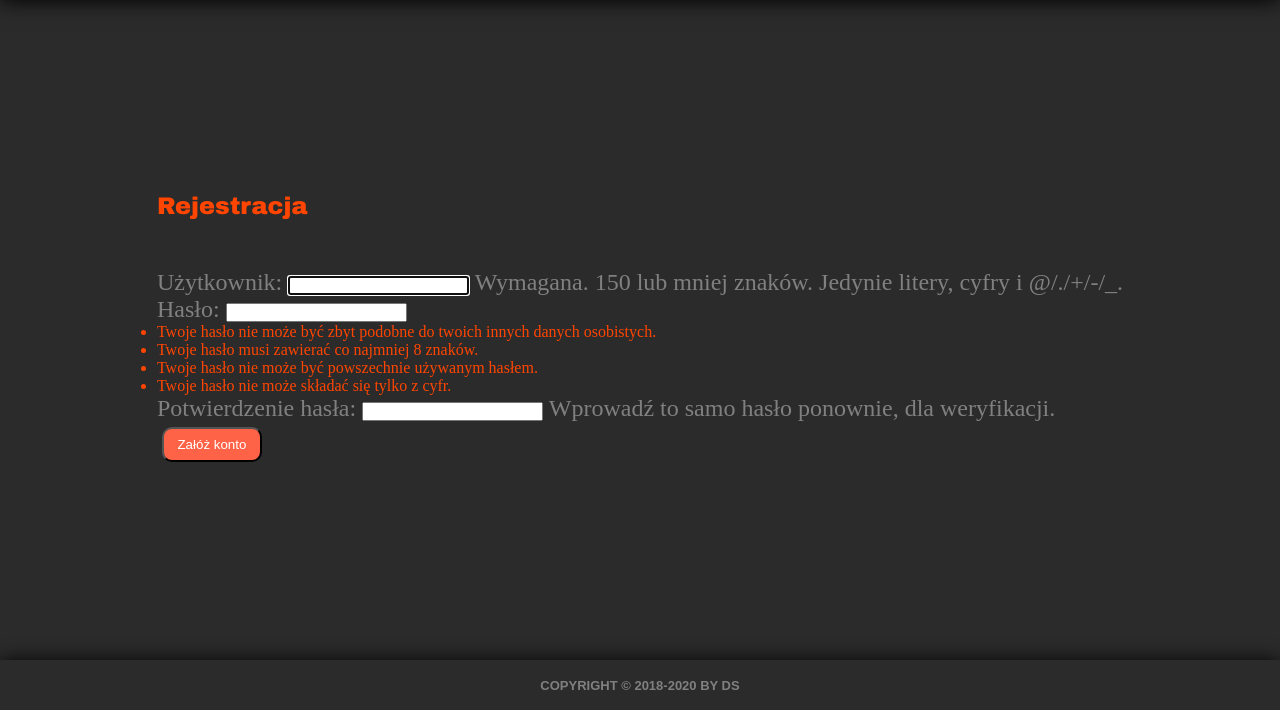
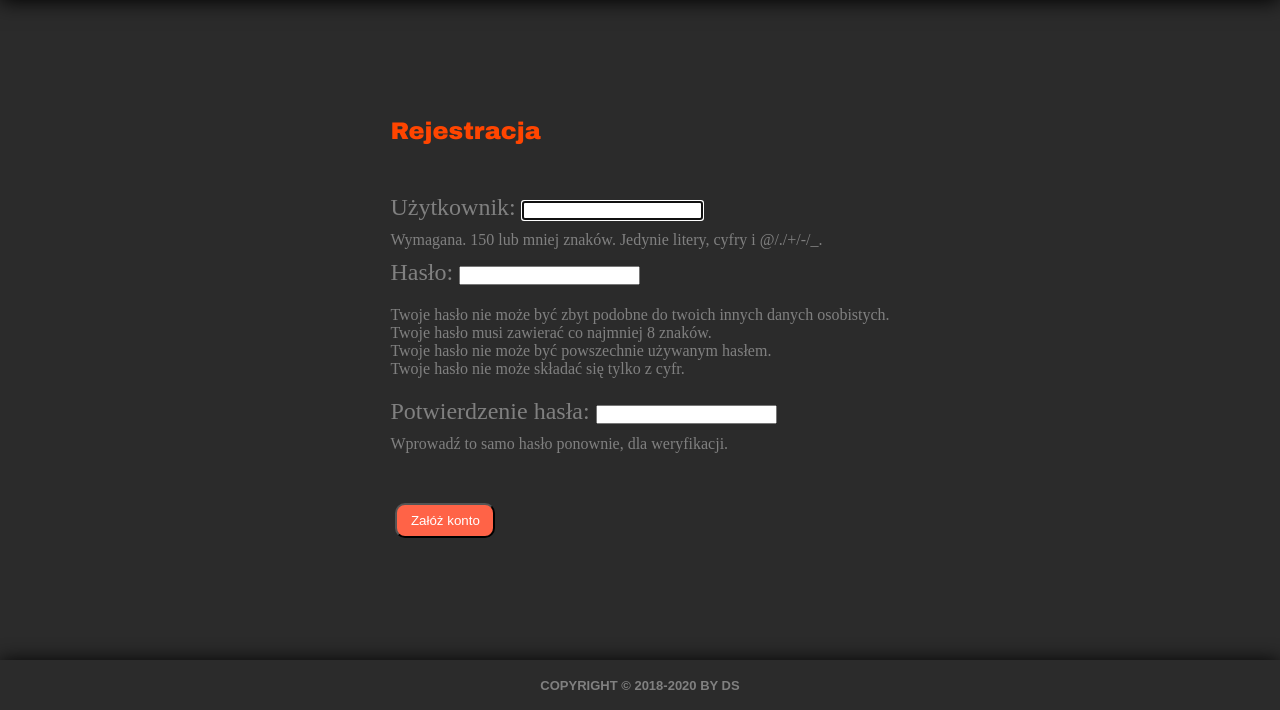
Before and after one commit to DorotaStaszczuk/SilverFox, a Django app: page /signup in a window 1280 px wide. Shown: the part 90-800 px from the top of the page. Run offline with Django 3.2, Linux system fonts and the light colour scheme.

Commit message:
form ul, helptext and form-buttons-container styled

```diff
--- a/SilverFox/static/css/style.css
+++ b/SilverFox/static/css/style.css
@@ -123,6 +123,12 @@ form {
     align-items: flex-start;
 }
 
+form ul {
+    color: gray;
+    list-style-type: none;
+    padding-bottom: 20px;
+}
+
 button {
     color: white;
     background-color: tomato;
@@ -136,6 +142,10 @@ button {
 .buttons-container {
     align-self: flex-start;
     margin-bottom: 60px;
+}
+
+.form-buttons-container {
+    margin-top: 40px;
 }
 
 .username {
@@ -178,6 +188,12 @@ footer {
     font-weight: 700;
 }
 
+.helptext {
+    font-size: 16px;
+    display: block;
+    padding: 10px 0;
+}
+
 @media (max-width: 1200px) {
     #photos {
         -moz-column-count: 4;
```
